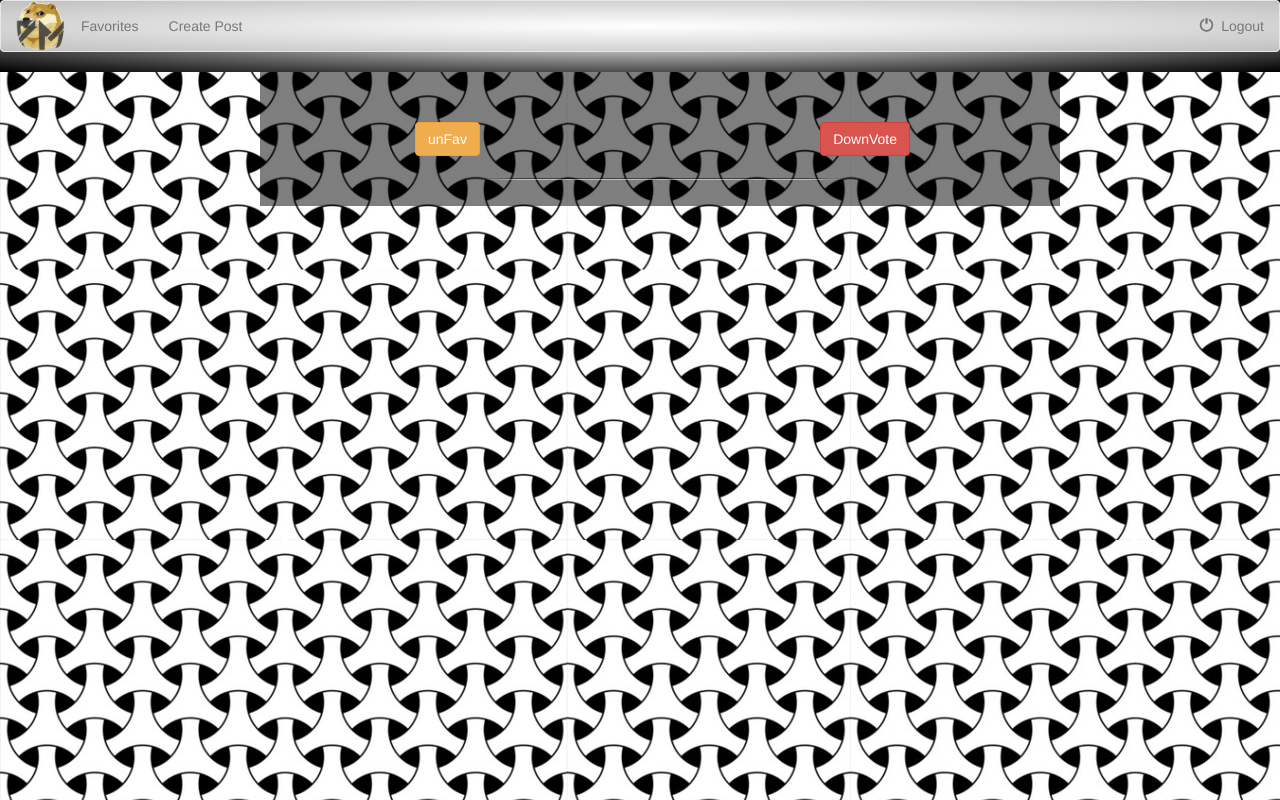
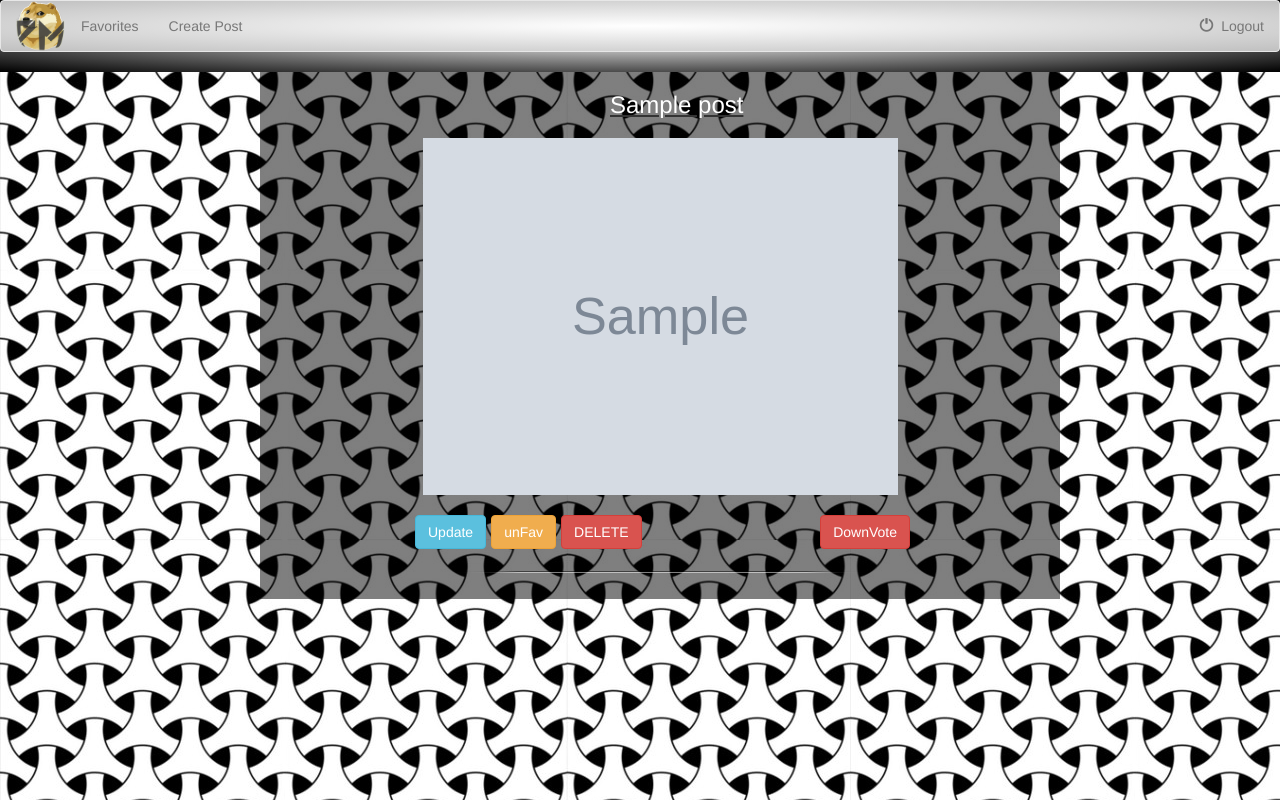
Before and after one commit to Squadella/PotentialMeme, a Django app: page /images/favorites/ in a window 1280 px wide. Run offline with Django 3.2, Linux system fonts and the light colour scheme; a user stored in the database is signed in; tables that the repository leaves empty hold one stand-in row (values such as "Sample post"); grey boxes marked "Sample" are stand-in pictures; some libraries are stand-ins or nearby versions.

Commit message:
Commit fail. The other part of the commit

```diff
--- a/images/templates/images/favorites.html
+++ b/images/templates/images/favorites.html
@@ -13,34 +13,33 @@
         {% if user.is_authenticated %}
             {% if allPosts %}
                 <ul>
-                    {% for post in allPosts %}
-                        {% if post.id in favs %}
+                    {% for favPost in allPosts %}
                         <div style="background-color: rgba(0,0,0,0.5);margin-top: 10px; width: 800px; margin-left: auto;margin-right: auto">
                             <div style="margin-top: 10px; width: 500px; margin-left: auto;margin-right: auto">
                                 <li>
-                                        <div style="margin-bottom: 10px; float: left; margin-left: 40%; height: auto"><h3><u><a href="{% url 'images:detail' post.id %}" style="color: white">{{ post.title }}</a></u></h3></div>
-                                        <a href="{% url 'images:detail' post.id %}"><img src="{{ post.image.url }}" class="img-responsive center" style="max-width: 95%; height: auto;"><br></a>
+                                    <div style="margin-bottom: 10px; float: left; margin-left: 40%; height: auto"><h3><u><a href="{% url 'images:detail' favPost.post.id %}" style="color: white">{{ favPost.post.title }}</a></u></h3></div>
+                                    <a href="{% url 'images:detail' favPost.post.id %}"><img src="{{ favPost.post.image.url }}" class="img-responsive center" style="max-width: 95%; height: auto;"><br></a>
                                     <div style="float: right">
                                         <a><form>
-                                                {% if post.id in UVS %}
-                                                    <input type="button" class="btn btn-danger" id="{{ post.id }}" name="Up Vote" value="DownVote">
+                                            {% if favPost.post.id in UVS %}
+                                                <input type="button" class="btn btn-danger" id="{{ favPost.post.id }}" name="Up Vote" value="DownVote">
                                             {% else %}
-                                                    <input type="button" class="btn btn-success" id="{{ post.id }}" name="Up Vote" value="UpVote">
+                                                <input type="button" class="btn btn-success" id="{{ favPost.post.id }}" name="Up Vote" value="UpVote">
                                             {% endif %}
                                         </form></a>
                                     </div>
                                 </li>
-                                    {% if post.author == user %}
+                                {% if favPost.post.author == user %}
                                     <div style="float: left; margin-left: 1%">
-                                            <a><form action="{% url 'images:UpdatePost' post.id %}" method="post">
+                                        <a><form action="{% url 'images:UpdatePost' favPost.post.id %}" method="post">
                                             {% csrf_token %}
                                             <input type="submit" class="btn btn-info" value="Update">
                                         </form></a>
                                     </div>
                                 {% endif %}
-                                    <div style="float: left; margin-left: 1%"><a><span><input type="button" class="btn btn-warning" id="{{ post.id }}" value="unFav"></span></a></div>
-                                    {% if post.author == user %}
-                                        <a style="margin-left: 1%"><form action="{% url 'images:DeletePost' post.id %}" method="post">
+                                <div style="float: left; margin-left: 1%"><a><span><input type="button" class="btn btn-warning" id="{{ favPost.post.id }}" value="unFav"></span></a></div>
+                                {% if favPost.post.author == user %}
+                                    <a style="margin-left: 1%"><form action="{% url 'images:DeletePost' favPost.post.id %}" method="post">
                                         {% csrf_token %}
                                         <input type="submit" class="btn btn-danger" value="DELETE">
                                     </form></a>
@@ -48,7 +47,6 @@
                                 <img src="{% static 'img/separator.png' %}" style="margin-left: auto;margin-right: auto; max-width: 100%;">
                             </div>
                         </div>
-                        {% endif %}
                     {% endfor %}
                 </ul>
                 {% if is_paginated %}
@@ -56,13 +54,13 @@
                         <div class="pagination">
                             <span class="page-links">
                                 {% if page_obj.has_previous %}
-                                    <a href="/images?page={{ page_obj.previous_page_number }}" class="btn btn-default">previous</a>
+                                    <a href="/images/favorites?page={{ page_obj.previous_page_number }}" class="btn btn-default">previous</a>
                                 {% endif %}
                                 <span class="current">
                                     Page {{ page_obj.number }} of {{ page_obj.paginator.num_pages }}
                                 </span>
                                 {% if page_obj.has_next %}
-                                    <a href="/images?page={{ page_obj.next_page_number }}" class="btn btn-default">next</a>
+                                    <a href="/images/favorites?page={{ page_obj.next_page_number }}" class="btn btn-default">next</a>
                                 {% endif %}
                             </span>
                         </div>
```
Lines whose indentation alone changed are shown as unchanged.
